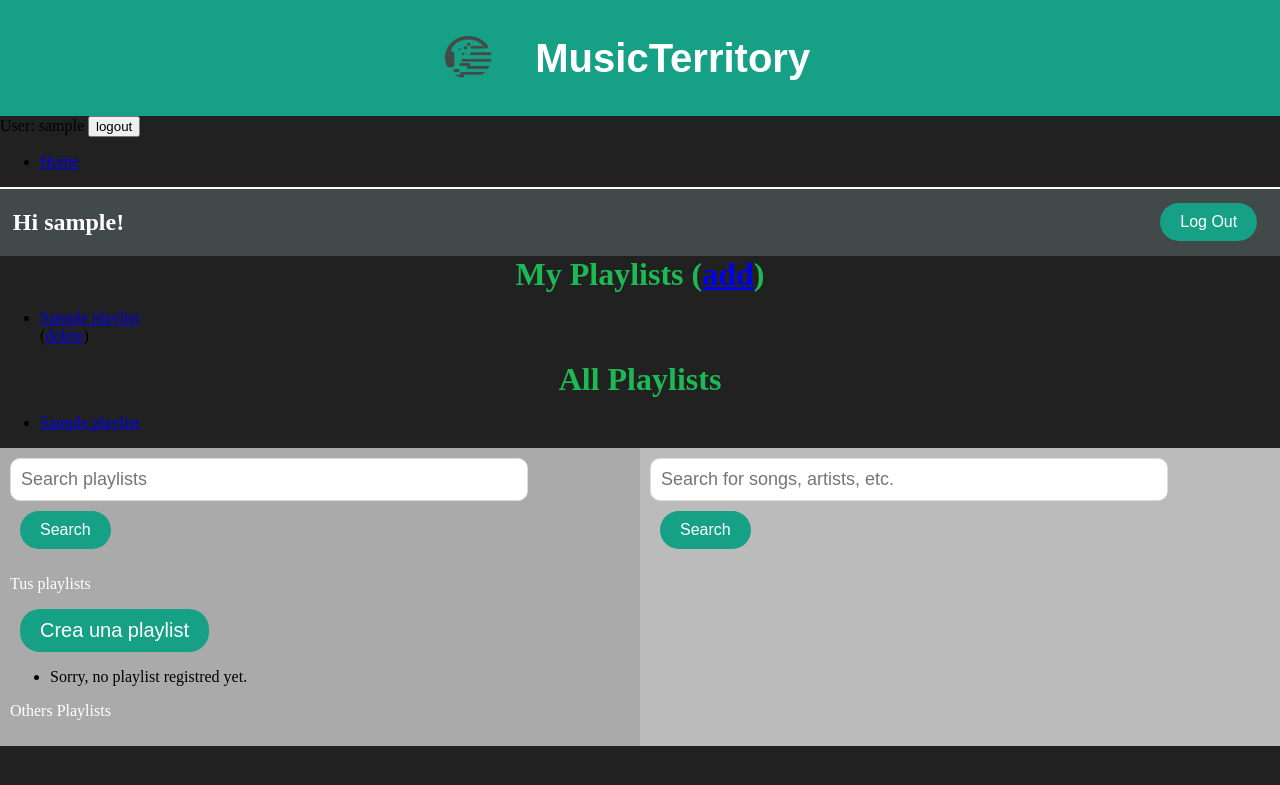
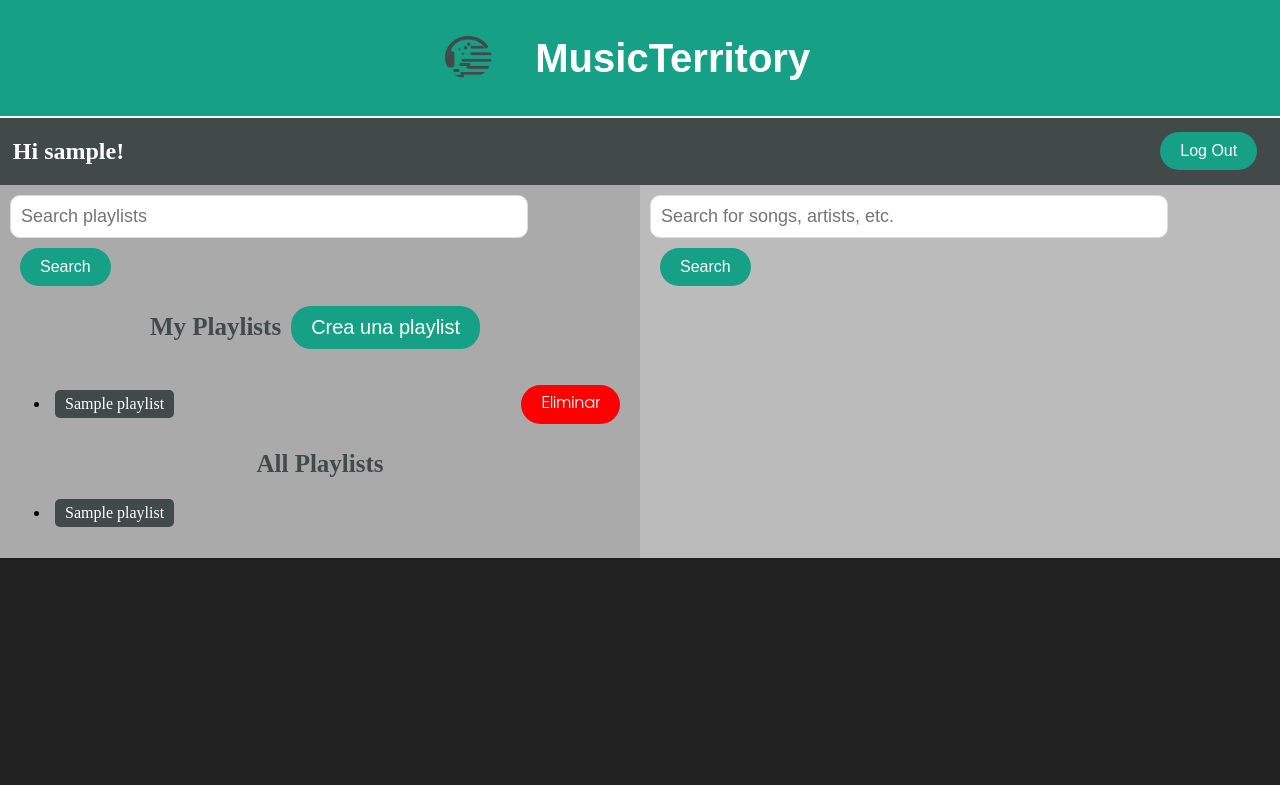
Before and after one commit to lau-marti/WebProject, a Django app: page /musicterritory/ in a window 1280 px wide. Shown: the top 785 px of the page. Run offline with Django 5.2, Linux system fonts and the light colour scheme; a user stored in the database is signed in; tables that the repository leaves empty hold one stand-in row (values such as "Sample post").

Commit message:
HTML arreglat 2.3

```diff
--- a/static/css/styles.css
+++ b/static/css/styles.css
@@ -39,6 +39,11 @@ body {
     cursor: pointer;
     margin: 5px;
 }
+
+.playlistButton:hover {
+    background-color: #026e59;
+}
+
 
 
   /* Estilos generales para el formulario */
@@ -134,9 +139,11 @@ body {
 }
 
 h1 {
-    color: #1db954;
+    color: #424949;
     text-align: center; /* Centra el texto dentro del h1 */
     margin: 0; /* Elimina cualquier margen predeterminado que pueda tener el h1 */
+    font-size: 25px;
+
 }
 .h1:hover {
     background-color: #16a085;
--- a/templates/base.html
+++ b/templates/base.html
@@ -21,27 +21,10 @@
         </button>
     </a>
 </div>
-    <div id="header">
-    {% block header %}
-        {% if user.is_authenticated %}
-            <div>User: {{ user.username }}
-                <form id="logout-form" style="display: inline-block" method="post"
-                      action="{% url 'logout' %}?next={{request.path}}">
-                    {% csrf_token %}
-                    <button type="submit">logout</button>
-                </form>
-            </div>
-        {% else %}
-            <p><a id="login" href="{% url 'login' %}?next={{request.path}}">login</a></p>
-        {% endif %}
-    {% endblock %}
-</div>
 
 <div id="sidebar">
     {% block sidebar %}
-        <ul>
-            <li><a href="/musicterritory/">Home</a></li>
-        </ul>
+
     {% endblock %}
 </div>
 
@@ -50,6 +33,7 @@
         {% if error_message %}<p><strong>{{ error_message }}</strong></p>{% endif %}
     {% endblock %}
 </div>
+
 </body>
 
 </html>
--- a/templates/home.html
+++ b/templates/home.html
@@ -7,22 +7,36 @@
 <div class="separator"></div>
 <div class="top-container">
     <h2>Hi {{ user.username }}!</h2>
-  <form action="{% url 'logout' %}" method="post"> <!-- Formulario para cerrar sesión -->
+  <form action="{% url 'logout' %}" method="post">  <!--Formulario para cerrar sesión-->
     {% csrf_token %}
     <button class="genericButton" type="submit">Log Out</button>
   </form>
 </div>
-<h1>
-    My Playlists
-    {% if user.is_authenticated %}(<a href="{% url 'web:playlist_create' %}">add</a>){% endif %}
-    </h1>
+
+<div class="row">
+    <div class="column" style="background-color:#aaa;">
+        <form action="{% url 'web:playlist_create' %}" method="get">
+            <input class="search-input" type="text" id="searchPlaylist" placeholder="Search playlists"
+               onkeydown="if (event.keyCode == 13) buscarCancion()">
+            <button class="genericButton" onclick="buscarCancion()">Search</button>
+            <div style="display: flex; justify-content: center; align-items: center">
+                <h1>My Playlists</h1>
+                {% if user.is_authenticated %}
+                    <button class="genericButton large-button" type="submit">Crea una playlist</button>
+                {% endif %}
+            </div>
+        </form>
         <ul>
             {% if user.is_authenticated %}
                 {% for playlist in user_playlists %}
-            <li><a href="{% url 'web:playlist_detail' playlist.id %}">{{ playlist.name }}</a></li>
+                    <li>
+                        <div style="display: flex; justify-content: space-between;align-items: center">
+                            <a class="playlistButton" href="{% url 'web:playlist_detail' playlist.id %}">{{ playlist.name }}</a>
                             {% if playlist.user == user %}
-                (<a href="{% url 'web:playlist_delete' playlist.id %}">delete</a>)
+                            <a class="deleteButton" href="{% url 'web:playlist_delete' playlist.id %}">Eliminar</a>
                             {% endif %}
+                        </div>
+                    </li>
                 {% empty %}
                     <li>Sorry, you don't have any playlists yet.</li>
                 {% endfor %}
@@ -30,45 +44,21 @@
                 <li>Sorry, you have to log in.</li>
             {% endif %}
         </ul>
-<h1>
-    All Playlists
-</h1>
+        <h1>All Playlists</h1>
         <ul>
             {% for playlist in all_playlists %}
-        <li><a href="{% url 'web:playlist_detail' playlist.id %}">
-            {{ playlist.name }}</a></li>
-    {% empty %}<li>Sorry, no playlists registered yet.</li>
+                <li><a class="playlistButton" href="{% url 'web:playlist_detail' playlist.id %}">{{ playlist.name }}</a></li>
+            {% empty %}
+                <li>Sorry, no playlists registered yet.</li>
             {% endfor %}
         </ul>
-
-<div class="row">
-    <div class="column" style="background-color:#aaa;">
-        <form action="{% url 'web:playlist_create' %}" method="get">
-            <input class = search-input type="text" id="searchPlaylist" placeholder="Search playlists"
-               onkeydown="if (event.keyCode == 13) buscarCancion()">
-            <button class = genericButton onclick="buscarCancion()">Search</button>
-            <p>Tus playlists</p>
-            <button class="genericButton large-button" type="submit">Crea una playlist</button>
-        </form>
-
-        <ul>
-            {% for playlist in latest_playlist_list %}
-            <li>
-                <form action="{% url 'web:playlist_detail' playlist.id %}">
-                    <button class="playlistButton">
-                        {{playlist.name}}
-                    </button>
-                </form>
-            </li>
-            {%empty%}<li> Sorry, no playlist registred yet. </li>
-            {% endfor %}
-        </ul>
-        <p>Others Playlists</p>
     </div>
     <div class="column" style="background-color:#bbb;">
-        <input class = search-input type="text" id="searchInput" placeholder="Search for songs, artists, etc."
+        <form>
+            <input class="search-input" type="text" id="searchInput" placeholder="Search for songs, artists, etc."
                onkeydown="if (event.keyCode == 13) buscarCancion()">
-        <button class = genericButton onclick="buscarCancion()">Search</button>
+            <button class="genericButton" onclick="buscarCancion()">Search</button>
+        </form>
         <div id="searchResults"></div>
 
         {% block scripts %}
@@ -77,6 +67,7 @@
         {% endblock %}
     </div>
 </div>
+
 
 {% else %}
 
```
Also changed, not shown: templates/create_playlist.html (deleted, +0 -23 lines), 1 other file. Lines whose indentation alone changed are shown as unchanged.
